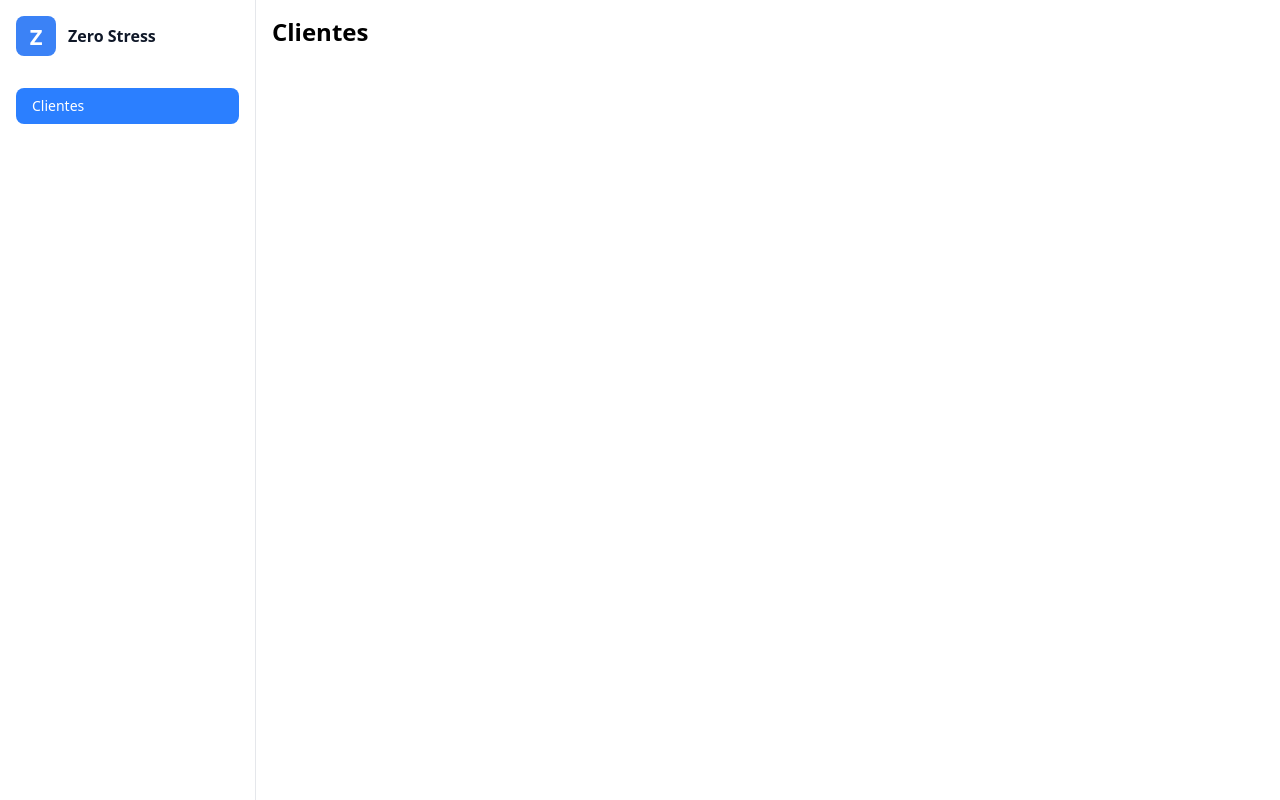
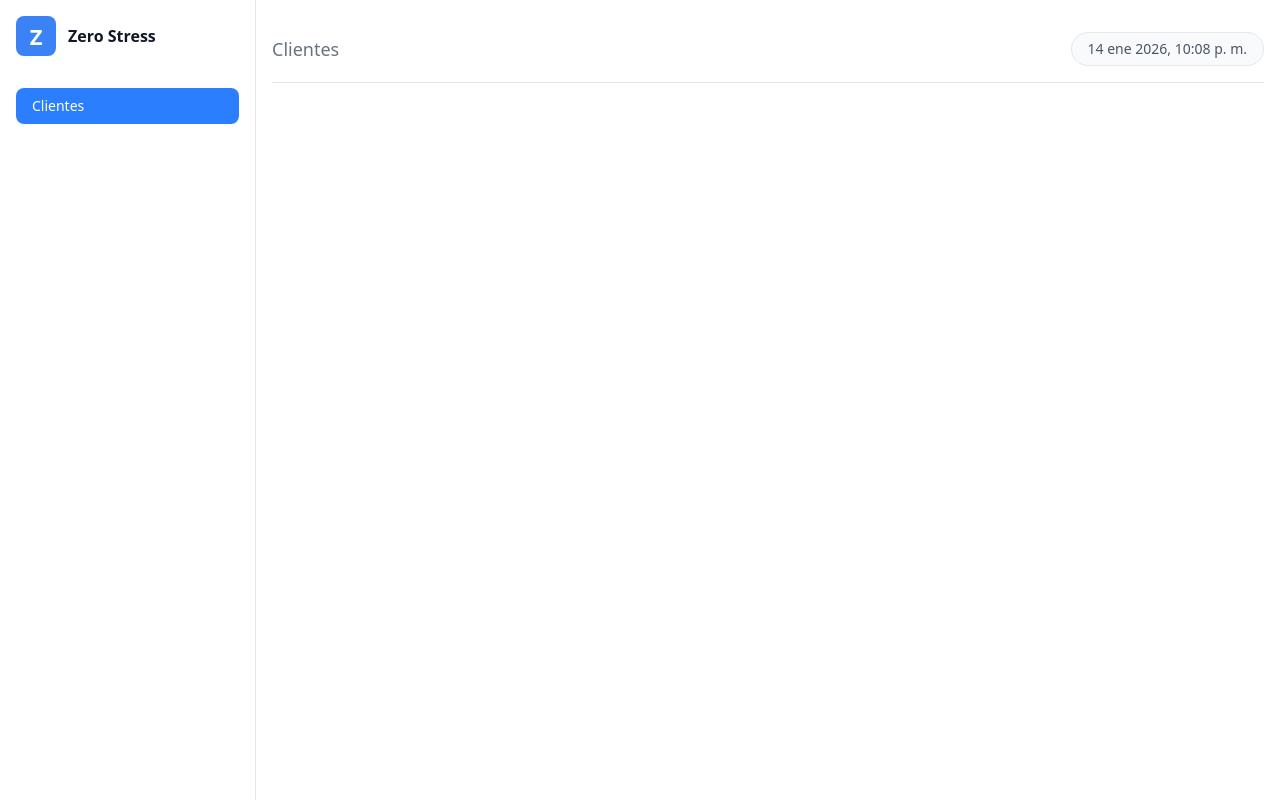
Before and after one commit to matiassromo/zsx-frontend, a Next.js app: page /clientes in a window 1280 px wide. Built offline with nearby package versions, Linux system fonts and the light colour scheme.

Commit message:
add infobar

```diff
--- a/app/clientes/page.tsx
+++ b/app/clientes/page.tsx
@@ -1,5 +1,9 @@
+import InfoBar from "@/app/components/InfoBar";
+
 export default function ClientesPage() {
   return (
-    <h1 className="text-2xl font-bold">Clientes</h1>
-  )
+    <div>
+      <InfoBar title="Clientes" />
+    </div>
+  );
 }
--- /dev/null
+++ b/app/components/InfoBar.tsx
@@ -0,0 +1,41 @@
+"use client";
+
+import { useState, useEffect } from "react";
+
+interface InfoBarProps {
+  title: string;
+}
+
+function formatDateTime(date: Date): string {
+  return date.toLocaleString("es-ES", {
+    day: "numeric",
+    month: "short",
+    year: "numeric",
+    hour: "numeric",
+    minute: "2-digit",
+    hour12: true,
+  });
+}
+
+export default function InfoBar({ title }: InfoBarProps) {
+  const [currentTime, setCurrentTime] = useState<Date | null>(null);
+
+  useEffect(() => {
+    setCurrentTime(new Date());
+
+    const interval = setInterval(() => {
+      setCurrentTime(new Date());
+    }, 60000);
+
+    return () => clearInterval(interval);
+  }, []);
+
+  return (
+    <div className="sticky top-0 z-30 flex items-center justify-between border-b border-gray-200 bg-white py-4">
+      <h1 className="text-lg font-normal text-gray-500">{title}</h1>
+      <div className="rounded-full border border-gray-200 bg-gray-50 px-4 py-1.5 text-sm text-gray-600">
+        {currentTime ? formatDateTime(currentTime) : ""}
+      </div>
+    </div>
+  );
+}
```
